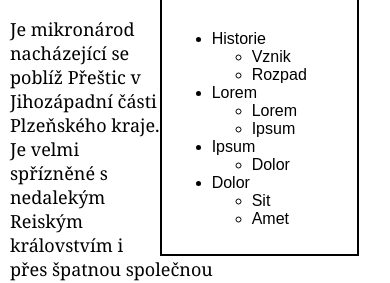
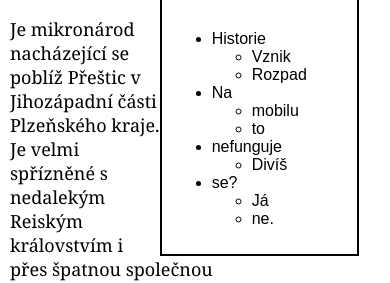
Before and after one commit to monolpay/KBV, a plain HTML site: page html/o_kbv.html in a window 390 px wide. Shown: the part 245-528 px from the top of the page. Drawn offline with Linux system fonts and the light colour scheme.

Commit message:
na:mobilu_tp_nefunguje

```diff
--- a/html/o_kbv.html
+++ b/html/o_kbv.html
@@ -24,19 +24,19 @@
                     <li><a href="#historie">Vznik</a></li>
                     <li><a href="#rozpad">Rozpad</a></li>
                 </ul>
-                <li><a href="">Lorem</a></li>
+                <li><a href="">Na</a></li>
                 <ul>
-                    <li><a href="">Lorem</a></li>
-                    <li><a href="">Ipsum</a></li>
+                    <li><a href="">mobilu</a></li>
+                    <li><a href="">to</a></li>
                 </ul>
-                <li><a href="">Ipsum</a></li>
+                <li><a href="">nefunguje</a></li>
                 <ul>
-                    <li><a href="">Dolor</a></li>
+                    <li><a href="">Divíš</a></li>
                 </ul>
-                <li><a href="">Dolor</a></li>
+                <li><a href="">se?</a></li>
                 <ul>
-                    <li><a href="">Sit</a></li>
-                    <li><a href="">Amet</a></li>
+                    <li><a href="">Já</a></li>
+                    <li><a href="">ne.</a></li>
                 </ul>
             </ul>
         </aside>
```
